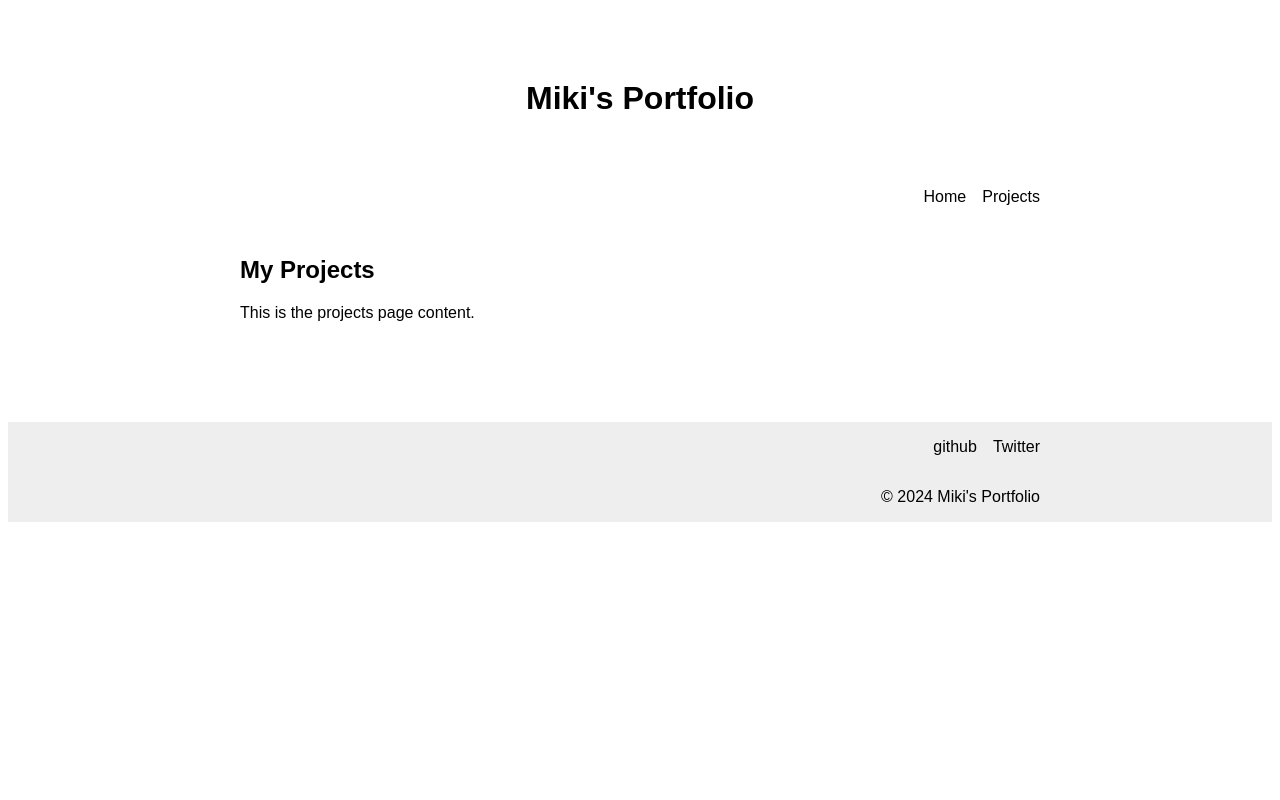
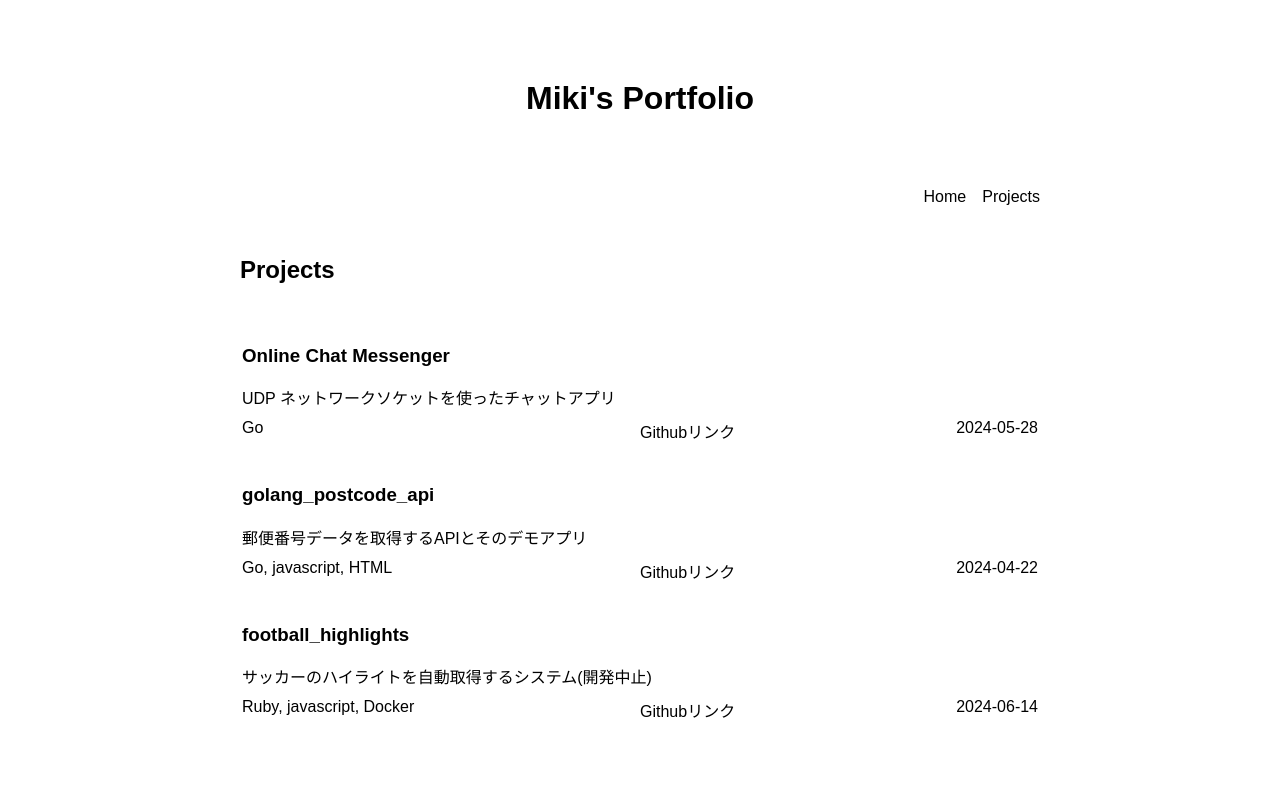
Before and after one commit to kashmii/pf-app, a Next.js app: page /projects in a window 1280 px wide. Shown: the top 800 px of the page. Built offline with nearby package versions, Linux system fonts and the light colour scheme.

Commit message:
profileページ作成, その他表記の調整

```diff
--- a/src/components/Profile/Profile.module.css
+++ b/src/components/Profile/Profile.module.css
@@ -44,3 +44,8 @@
     margin-left: auto;
   }
 }
+
+.grayText {
+  font-size: 14px;
+  color: #4b4b4b;
+}
--- a/src/components/ProjectTable/ProjectTable.tsx
+++ b/src/components/ProjectTable/ProjectTable.tsx
@@ -5,13 +5,10 @@ import s from "./ProjectTable.module.css";
 export const ProjectTable: React.FC<{ projects: Project[] }> = ({
   projects,
 }) => {
-  // TODO: project数が増えたらここを3にする
-  const showingProjects = projects.slice(0, 2);
-
   return (
     <table className={s.table}>
       <tbody>
-        {showingProjects.map((project, index) => (
+        {projects.map((project, index) => (
           <tr key={index}>
             <td className={s.td}>
               <h3>{project.name}</h3>
--- a/src/data/projects.ts
+++ b/src/data/projects.ts
@@ -1,4 +1,4 @@
-import { Project } from "@/types/project"
+import { Project } from "@/types/project";
 
 export const projects: Project[] = [
   {
@@ -6,21 +6,21 @@ export const projects: Project[] = [
     description: "UDP ネットワークソケットを使ったチャットアプリ",
     technologies: ["Go"],
     githubLink: "https://github.com/kashmii/recursion_online_chat_messenger",
-    date: new Date("2024-05-28")
+    date: new Date("2024-05-28"),
   },
   {
     name: "golang_postcode_api",
     description: "郵便番号データを取得するAPIとそのデモアプリ",
     technologies: ["Go", "javascript", "HTML"],
     githubLink: "https://github.com/kashmii/golang_postcode_api",
-    date: new Date("2024-04-22")
+    date: new Date("2024-04-22"),
   },
   {
     name: "football_highlights",
-    description: "サッカーのハイライトを取得するAPIとそのデモアプリ(未完成)",
+    description: "サッカーのハイライトを自動取得するシステム(開発中止)",
     technologies: ["Ruby", "javascript", "Docker"],
     githubLink: "https://github.com/kashmii/football_highlights",
-    date: new Date("2024-06-14")
-  }
+    date: new Date("2024-06-14"),
+  },
   // 他のプロジェクトも追加
-  ];
+];
--- a/src/pages/index.tsx
+++ b/src/pages/index.tsx
@@ -5,12 +5,13 @@ import { projects } from "@/data/projects";
 import { ProjectTable } from "@/components/ProjectTable/ProjectTable";
 
 const Home: React.FC = () => {
+  const showingProjects = projects.slice(0, 2);
   return (
     <Layout>
       <section>
         <h2>Projects</h2>
         <div className="tableContainer">
-          <ProjectTable projects={projects} />
+          <ProjectTable projects={showingProjects} />
           <div className="buttonContainer">
             <button className="projectButton">もっと見る</button>
           </div>
--- a/src/pages/projects.tsx
+++ b/src/pages/projects.tsx
@@ -1,12 +1,17 @@
 import React from "react";
 import Layout from "../components/Layout";
+import { projects } from "@/data/projects";
+import { ProjectTable } from "@/components/ProjectTable/ProjectTable";
 
 const Projects: React.FC = () => {
   return (
     <Layout>
       <section>
-        <h2>My Projects</h2>
-        <p>This is the projects page content.</p>
+        <h2>Projects</h2>
+        <div className="tableContainer">
+          <ProjectTable projects={projects} />
+          <div className="buttonContainer"></div>
+        </div>
       </section>
     </Layout>
   );
```
Also changed, not shown: src/components/Profile/Profile.tsx (+4 -4 lines).
